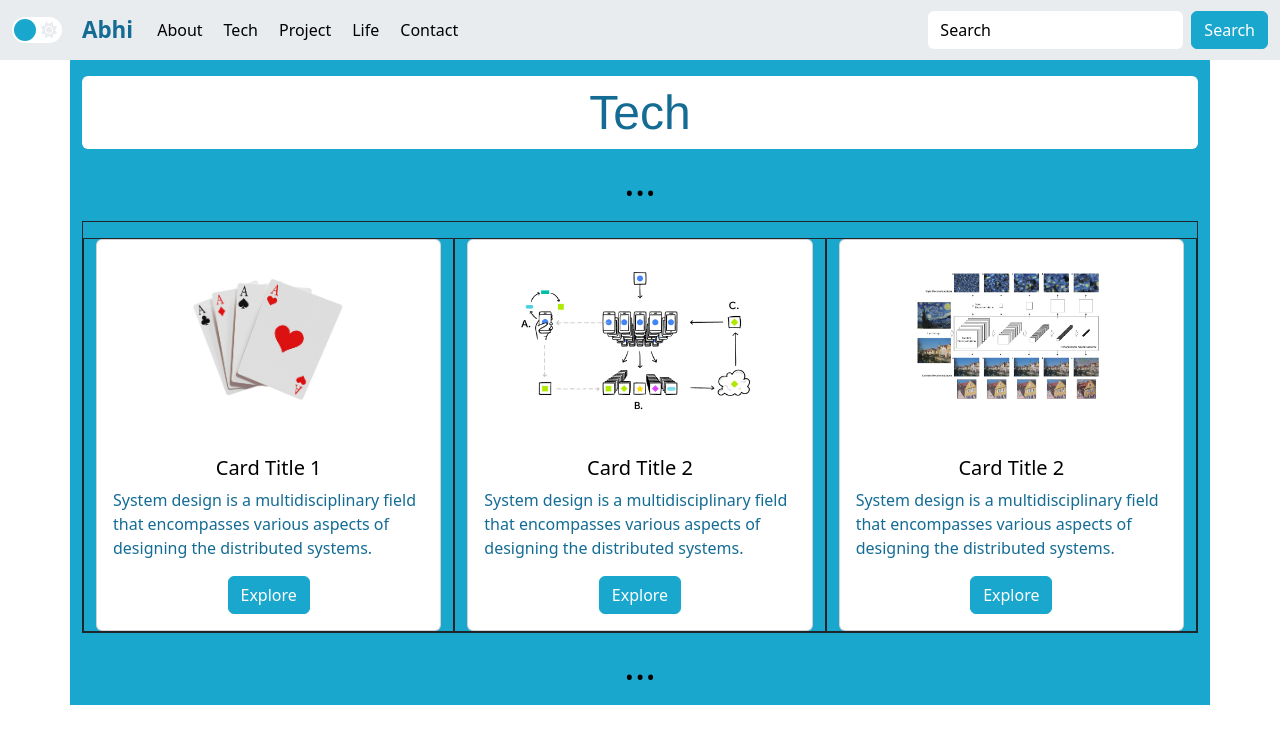
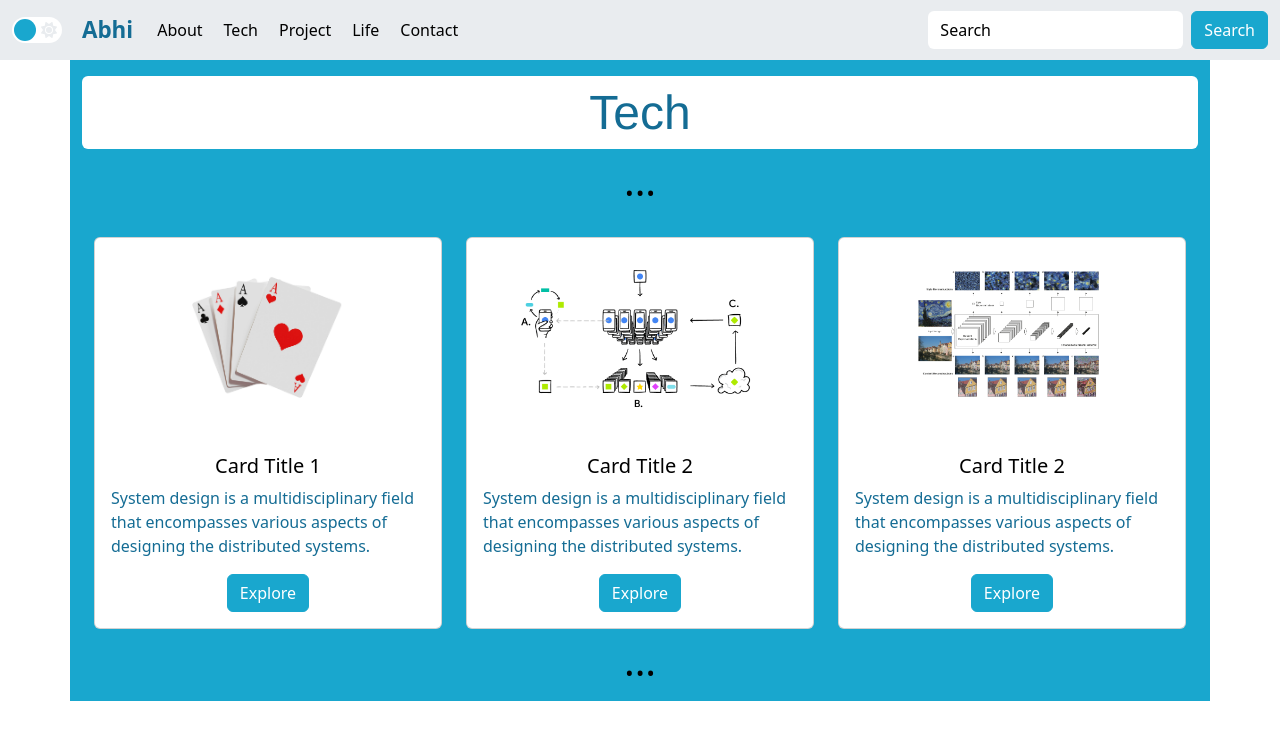
Before and after one commit to abhishekprakash256/react-lab, a React (Create React App) app in the folder bootstrap-testing/: page / in a window 1280 px wide. Shown: the top 744 px of the page. Built offline with nearby package versions, Linux system fonts and the light colour scheme.

Commit message:
margin padding fixed

```diff
--- a/bootstrap-testing/src/CardBundle.js
+++ b/bootstrap-testing/src/CardBundle.js
@@ -26,10 +26,10 @@ function CardBundle() {
   ];
 
   return (
-    <Container >
-      <Row className="border border-dark">
+    <Container fluid >
+      <Row className="">
         {cardData.map((card, index) => (
-          <Col key={index} xs={12} md={4} className="mt-3 border border-dark">
+          <Col key={index} xs={12} md={4} className="mt-3">
             {card.card_title ? (
               <CardTemp
                 card_title={card.card_title}
```
